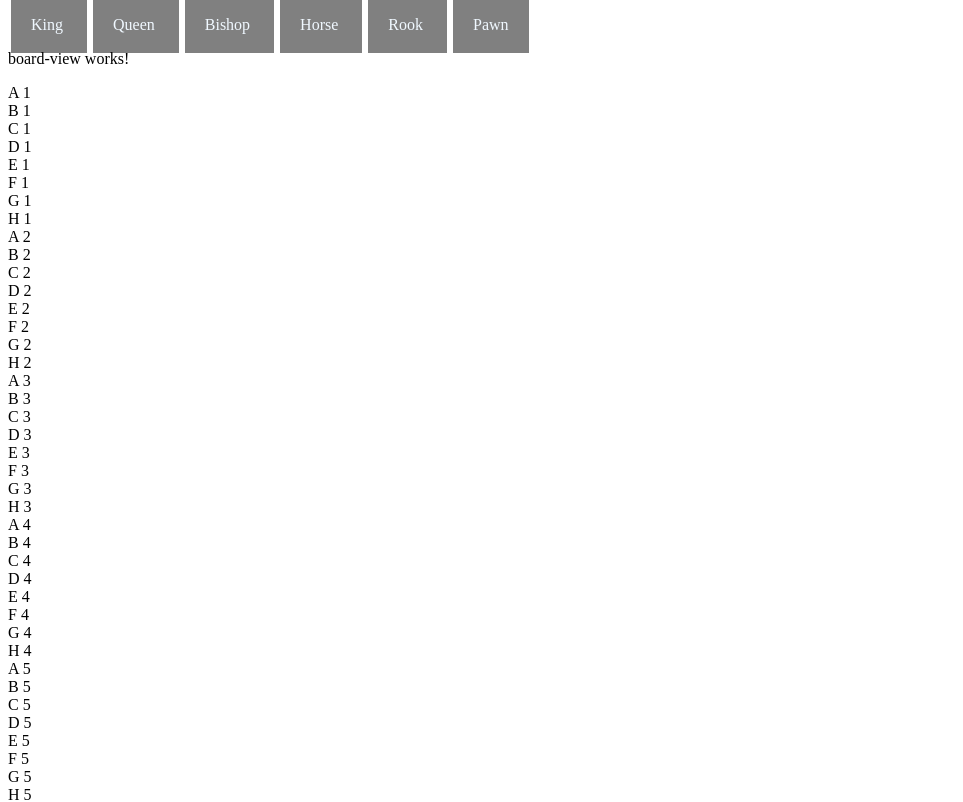
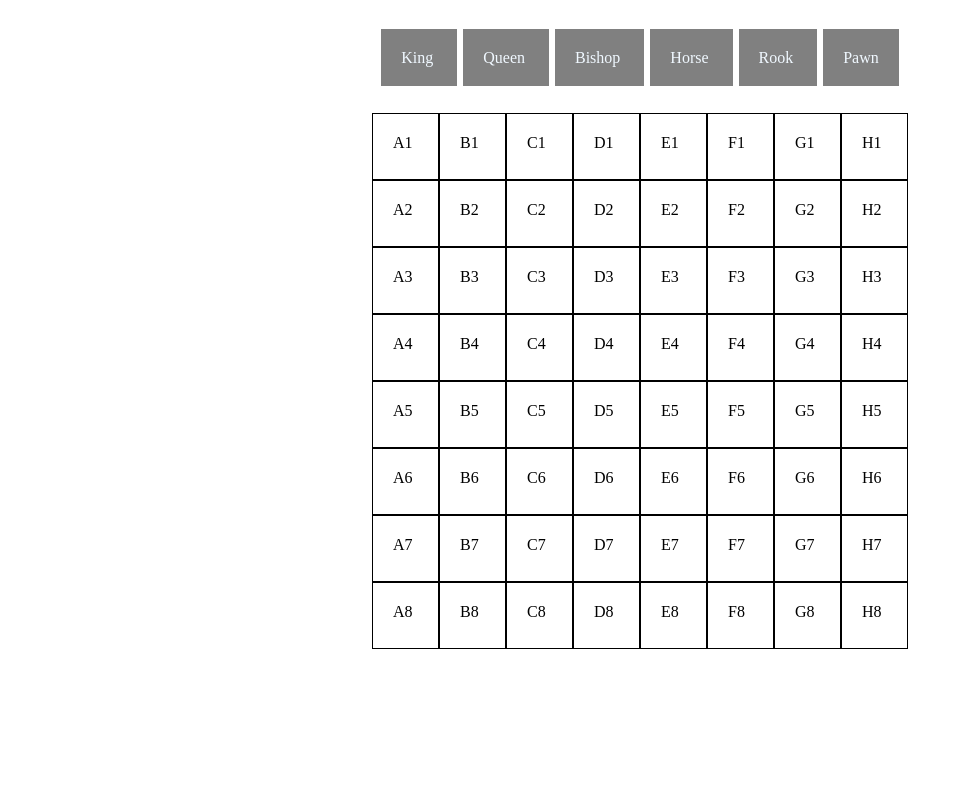
Before and after one commit to way2datta/chess, an Angular app in the folder chess-using-angular9/: page / in a window 1280 px wide. Shown: the top 802 px of the page, without its empty margins (0-963 px from the left). Built offline with nearby package versions, Linux system fonts and the light colour scheme.

Commit message:
Add css for chessboard

```diff
--- a/chess-using-angular9/src/app/app.component.html
+++ b/chess-using-angular9/src/app/app.component.html
@@ -1,2 +1,5 @@
-<app-select-piece></app-select-piece>
-<app-board-view></app-board-view>
+<div class="app">
+    <app-select-piece></app-select-piece>
+    <div class="separator"></div>
+    <app-board-view></app-board-view>
+</div>
--- a/chess-using-angular9/src/app/app.component.scss
+++ b/chess-using-angular9/src/app/app.component.scss
@@ -0,0 +1,6 @@
+.app{
+    display: flex;
+    flex-direction: column;
+    align-items: center;
+    padding: 25px;
+}
--- a/chess-using-angular9/src/app/board-view/board-view.component.html
+++ b/chess-using-angular9/src/app/board-view/board-view.component.html
@@ -1,6 +1,7 @@
-<p>board-view works!</p>
-<div className="row" *ngFor="let file of fileTitles">
-    <div *ngFor="let rank of rankTitles">
-        {{rank}} {{file}}
-      </div>
+<div class="chessboard">
+  <div class="board-row" *ngFor="let file of fileTitles">
+    <div class="cell" *ngFor="let rank of rankTitles">
+      {{rank}}{{file}}
+    </div>
+  </div>
 </div>
--- a/chess-using-angular9/src/app/board-view/board-view.component.scss
+++ b/chess-using-angular9/src/app/board-view/board-view.component.scss
@@ -0,0 +1,16 @@
+
+
+   .chessboard{
+       margin: 30px;
+       .board-row {
+        display: flex;
+        .cell {
+            display: inline;
+            min-height: 25px;
+            min-width: 25px;
+            padding: 20px;
+            border: 1px solid #000;
+            cursor: pointer;
+        }
+    }
+   }
```
